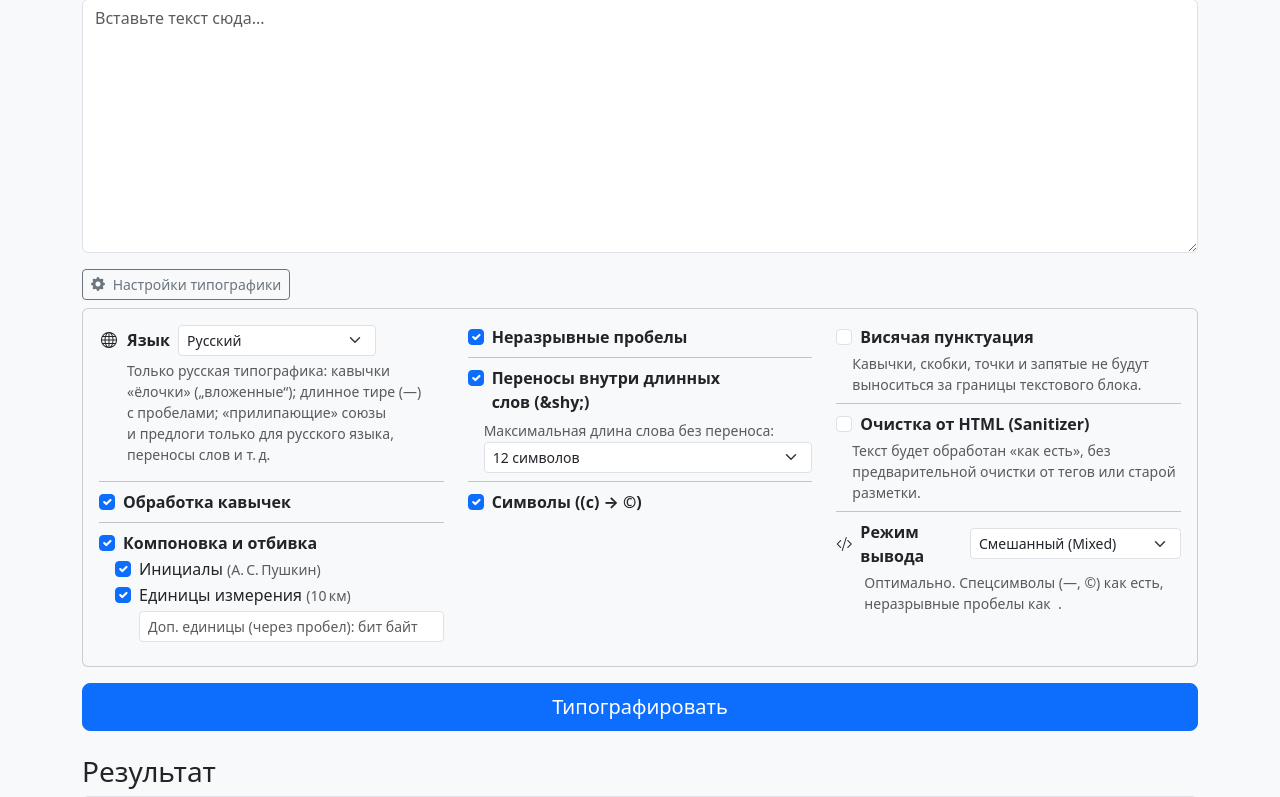
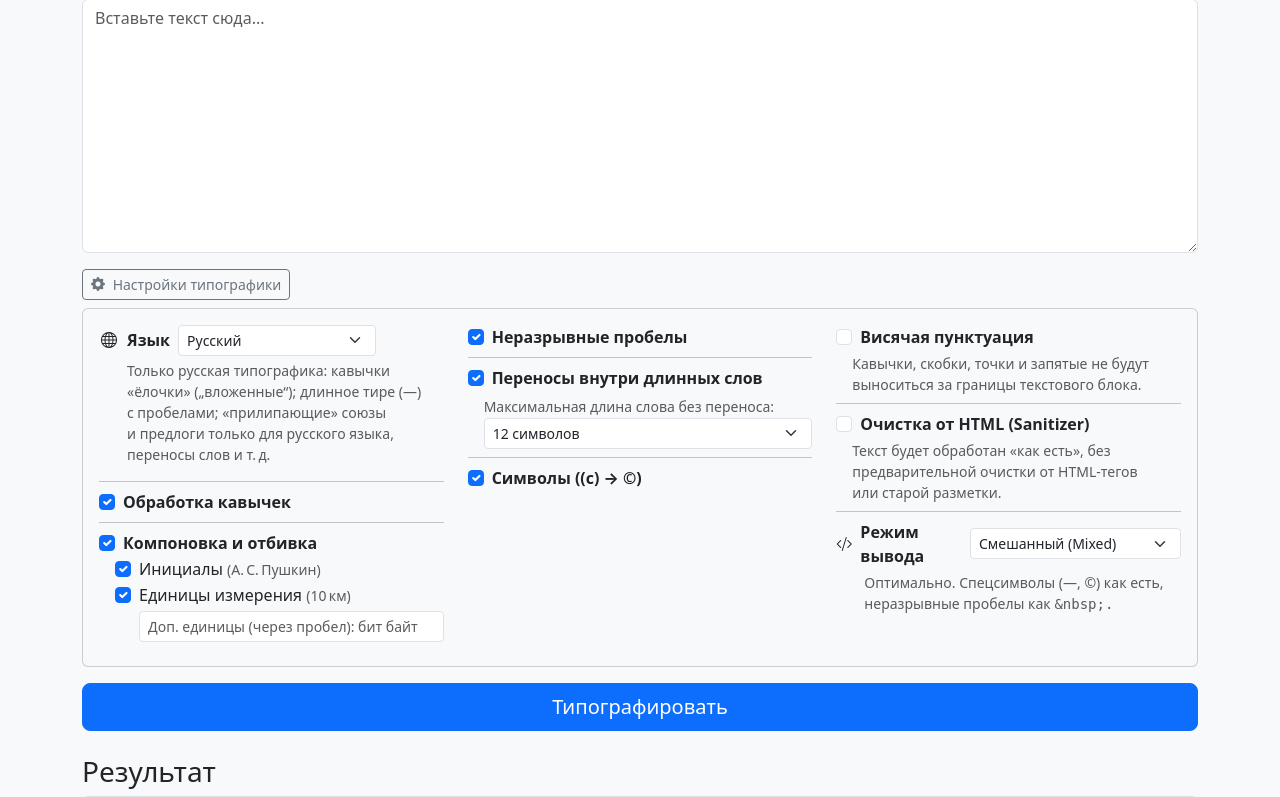
Before and after one commit to erjemin/etpgrf-site, a Django app: page / in a window 1280 px wide, after a click on "Настройки типографики". Shown: the part 123-920 px from the top of the page. Run offline with Django 5.2, Linux system fonts and the light colour scheme; some libraries are stand-ins or nearby versions.

Commit message:
mod: настройки типографа (12) minor

```diff
--- a/etpgrf_site/typograph/templates/typograph/index.html
+++ b/etpgrf_site/typograph/templates/typograph/index.html
@@ -99,7 +99,7 @@
                   {# Группа "Переносы" #}<div x-data="{ enabled: true }" class="mb-2">
                       <div class="form-check">
                         <input class="form-check-input" type="checkbox" name="hyphenation" id="optHyphenation" checked x-model="enabled">
-                        <label class="form-check-label fw-bold" for="optHyphenation">Переносы внутри длинных слов&nbsp;(&amp;shy;)</label>
+                        <label class="form-check-label fw-bold" for="optHyphenation">Переносы внутри длинных слов</label>
                       </div>
                       {# Настройки переносов #}<div class="ms-3 mt-1" x-show="enabled" x-transition>
                           <label class="form-label small text-muted mb-0">Максимальная длина слова без переноса:</label>
@@ -112,7 +112,7 @@
                           </select>
                       </div>
                       {# Описание (видно, когда выключено) #}<div class="ms-3 form-text text-muted small" x-show="!enabled" x-transition>
-                          Если отключено, мягкие переносы (&amp;shy;) не&nbsp;будут расставляться.
+                Если отключено, мягкие переносы (<tt>&amp;shy;</tt>) не&nbsp;будут расставляться.
                       </div>
                   </div>
                   {# ========== #}<hr class="my-2" />
@@ -156,11 +156,11 @@
                           </select>
                       </div>
                       {# Описание группы "Санитайзер" (видно, когда выключено) #}<div class="ms-3 form-text text-muted small" x-show="!enabled" x-transition>
-                          Текст будет обработан &laquo;как есть&raquo;, без предварительной очистки от&nbsp;тегов или старой разметки.
+                          Текст будет обработан &laquo;как есть&raquo;, без предварительной очистки от&nbsp;HTML-тегов или&nbsp;старой разметки.
                       </div>
                   </div>
                    {# ========== #}<hr class="my-2" />
-                  {# Режим вывода (Alpine.js) #}<div x-data="{ desc: 'Оптимально. Спецсимволы (—, ©) как есть, неразрывные пробелы как &nbsp;.' }">
+                  {# Группа "Режим вывода" #}<div x-data="{ desc: 'Оптимально. Спецсимволы (—, ©) как&nbsp;есть, неразрывные пробелы как&nbsp;<tt>&amp;amp;nbsp;.</tt>' }">
                     <div class="d-flex align-items-center mb-1">
                         <div class="me-2 text-center" style="width: 1.25em;">
                             <i class="bi bi-code-slash"></i>
@@ -169,7 +169,7 @@
                         <select class="form-select form-select-sm w-auto" name="mode"
                                 @change="desc = $event.target.options[$event.target.selectedIndex].dataset.desc">
                           <option value="mixed" selected
-                                  data-desc="Оптимально. Спецсимволы (—, ©) как есть, неразрывные пробелы как &amp;amp;nbsp;.">
+                                  data-desc="Оптимально. Спецсимволы (—, ©) как есть, неразрывные пробелы как&nbsp;<tt>&amp;amp;nbsp;</tt>.">
                             Смешанный (Mixed)
                           </option>
                           <option value="unicode"
```
